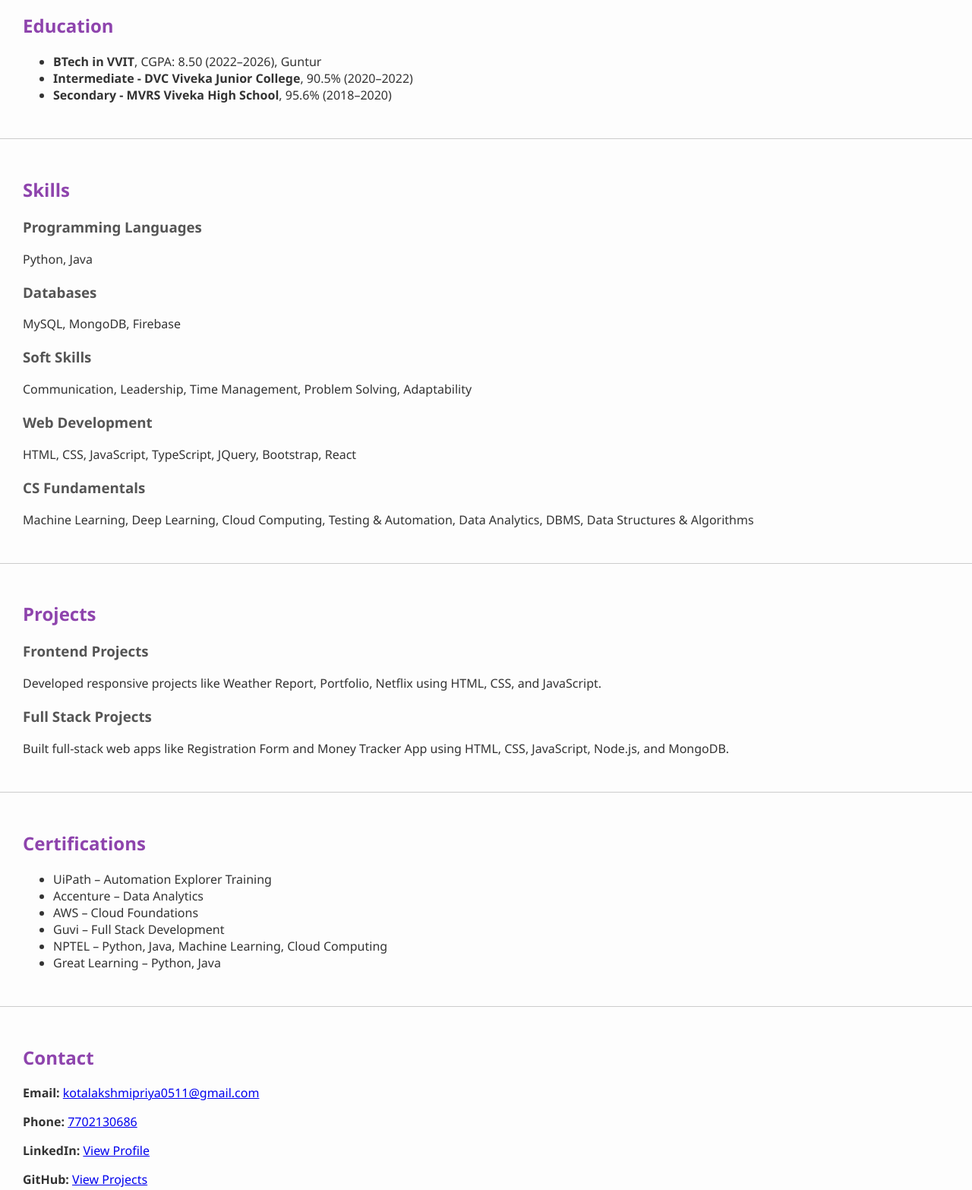
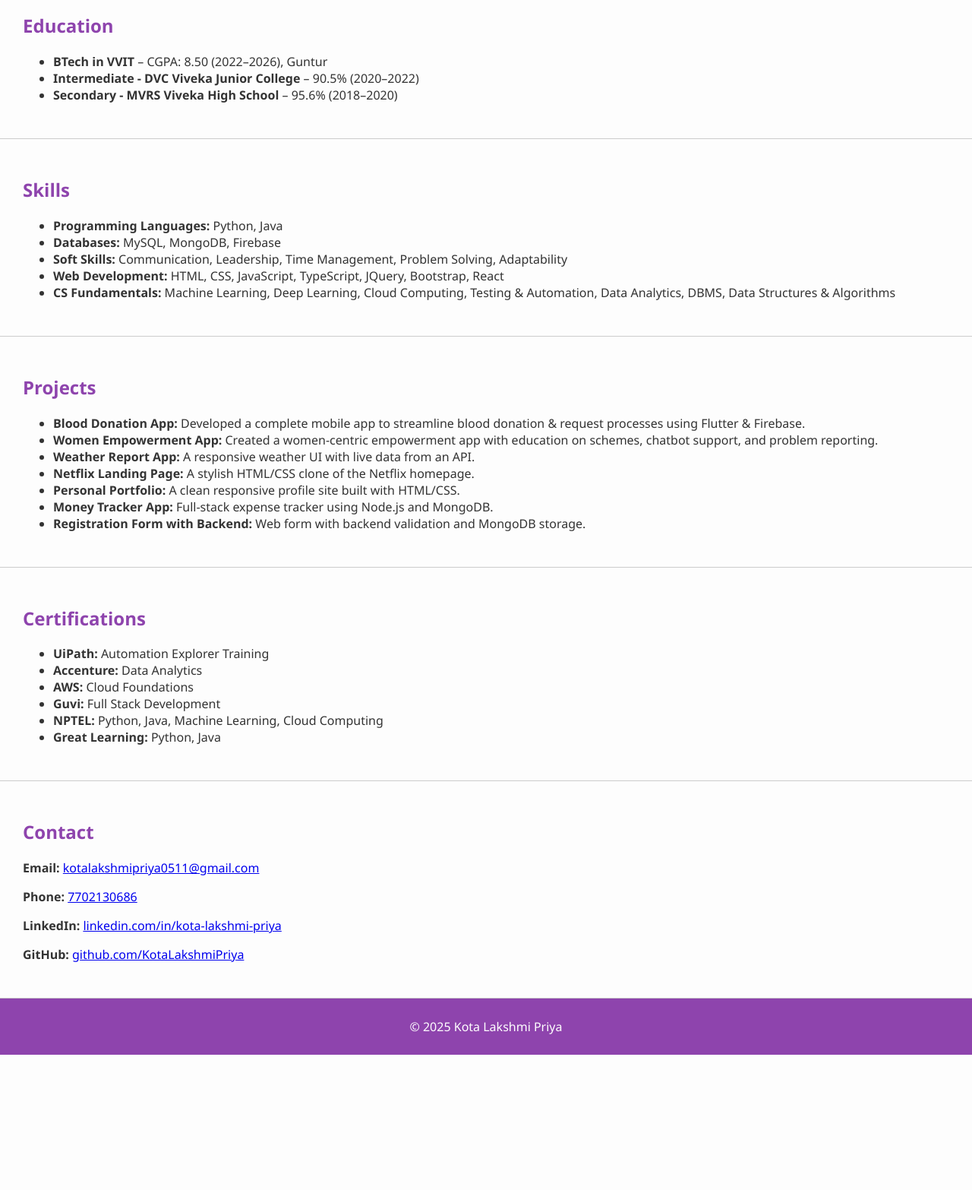
Before and after one commit to KotaLakshmiPriya/My-Portfolio, a plain HTML site: page index.html in a window 1280 px wide. Shown: the part 493-2059 px from the top of the page at 76% size. After the commit the page ends 1881 px from the top, so only its background shows below. Drawn offline with Linux system fonts and the light colour scheme.

Commit message:
Add files via upload

```diff
--- a/index.html
+++ b/index.html
@@ -7,7 +7,6 @@
   <link rel="stylesheet" href="style.css" />
 </head>
 <body>
-
   <header>
     <img src="profile.jpg" alt="Lakshmi Priya" class="profile-pic" />
     <h1>Kota Lakshmi Priya</h1>
@@ -21,50 +20,54 @@
     </nav>
   </header>
 
-
   <section id="about">
     <h2>Objective</h2>
-    <p>Motivated Computer Science and AI/ML student with a strong foundation in software development and problem-solving. Passionate about coding, automation, and AI. Seeking opportunities to apply my skills and contribute to impactful projects.</p>
+    <p>
+      Motivated Computer Science and AI/ML student with a strong foundation in software development and problem-solving.
+      Passionate about coding, automation, and AI. Seeking opportunities to apply my skills and contribute to impactful projects.
+    </p>
 
     <h2>Education</h2>
     <ul>
-      <li><strong>BTech in VVIT</strong>, CGPA: 8.50 (2022–2026), Guntur</li>
-      <li><strong>Intermediate - DVC Viveka Junior College</strong>, 90.5% (2020–2022)</li>
-      <li><strong>Secondary - MVRS Viveka High School</strong>, 95.6% (2018–2020)</li>
+      <li><strong>BTech in VVIT</strong> – CGPA: 8.50 (2022–2026), Guntur</li>
+      <li><strong>Intermediate - DVC Viveka Junior College</strong> – 90.5% (2020–2022)</li>
+      <li><strong>Secondary - MVRS Viveka High School</strong> – 95.6% (2018–2020)</li>
     </ul>
   </section>
 
   <section id="skills">
     <h2>Skills</h2>
-    <h3>Programming Languages</h3>
-    <p>Python, Java</p>
-    <h3>Databases</h3>
-    <p>MySQL, MongoDB, Firebase</p>
-    <h3>Soft Skills</h3>
-    <p>Communication, Leadership, Time Management, Problem Solving, Adaptability</p>
-    <h3>Web Development</h3>
-    <p>HTML, CSS, JavaScript, TypeScript, JQuery, Bootstrap, React</p>
-    <h3>CS Fundamentals</h3>
-    <p>Machine Learning, Deep Learning, Cloud Computing, Testing & Automation, Data Analytics, DBMS, Data Structures & Algorithms</p>
+    <ul>
+      <li><strong>Programming Languages:</strong> Python, Java</li>
+      <li><strong>Databases:</strong> MySQL, MongoDB, Firebase</li>
+      <li><strong>Soft Skills:</strong> Communication, Leadership, Time Management, Problem Solving, Adaptability</li>
+      <li><strong>Web Development:</strong> HTML, CSS, JavaScript, TypeScript, JQuery, Bootstrap, React</li>
+      <li><strong>CS Fundamentals:</strong> Machine Learning, Deep Learning, Cloud Computing, Testing & Automation, Data Analytics, DBMS, Data Structures & Algorithms</li>
+    </ul>
   </section>
 
   <section id="projects">
     <h2>Projects</h2>
-    <h3>Frontend Projects</h3>
-    <p>Developed responsive projects like Weather Report, Portfolio, Netflix using HTML, CSS, and JavaScript.</p>
-    <h3>Full Stack Projects</h3>
-    <p>Built full-stack web apps like Registration Form and Money Tracker App using HTML, CSS, JavaScript, Node.js, and MongoDB.</p>
+    <ul>
+      <li><strong>Blood Donation App:</strong> Developed a complete mobile app to streamline blood donation & request processes using Flutter & Firebase.</li>
+      <li><strong>Women Empowerment App:</strong> Created a women-centric empowerment app with education on schemes, chatbot support, and problem reporting.</li>
+      <li><strong>Weather Report App:</strong> A responsive weather UI with live data from an API.</li>
+      <li><strong>Netflix Landing Page:</strong> A stylish HTML/CSS clone of the Netflix homepage.</li>
+      <li><strong>Personal Portfolio:</strong> A clean responsive profile site built with HTML/CSS.</li>
+      <li><strong>Money Tracker App:</strong> Full-stack expense tracker using Node.js and MongoDB.</li>
+      <li><strong>Registration Form with Backend:</strong> Web form with backend validation and MongoDB storage.</li>
+    </ul>
   </section>
 
   <section id="certifications">
     <h2>Certifications</h2>
     <ul>
-      <li>UiPath – Automation Explorer Training</li>
-      <li>Accenture – Data Analytics</li>
-      <li>AWS – Cloud Foundations</li>
-      <li>Guvi – Full Stack Development</li>
-      <li>NPTEL – Python, Java, Machine Learning, Cloud Computing</li>
-      <li>Great Learning – Python, Java</li>
+      <li><strong>UiPath:</strong> Automation Explorer Training</li>
+      <li><strong>Accenture:</strong> Data Analytics</li>
+      <li><strong>AWS:</strong> Cloud Foundations</li>
+      <li><strong>Guvi:</strong> Full Stack Development</li>
+      <li><strong>NPTEL:</strong> Python, Java, Machine Learning, Cloud Computing</li>
+      <li><strong>Great Learning:</strong> Python, Java</li>
     </ul>
   </section>
 
@@ -72,8 +75,8 @@
     <h2>Contact</h2>
     <p><strong>Email:</strong> <a href="mailto:kotalakshmipriya0511@gmail.com">kotalakshmipriya0511@gmail.com</a></p>
     <p><strong>Phone:</strong> <a href="tel:7702130686">7702130686</a></p>
-    <p><strong>LinkedIn:</strong> <a href="https://linkedin.com/in/kota-lakshmi-priya-872a56269" target="_blank">View Profile</a></p>
-    <p><strong>GitHub:</strong> <a href="https://github.com/KotaLakshmiPriya" target="_blank">View Projects</a></p>
+    <p><strong>LinkedIn:</strong> <a href="https://linkedin.com/in/kota-lakshmi-priya-872a56269" target="_blank">linkedin.com/in/kota-lakshmi-priya</a></p>
+    <p><strong>GitHub:</strong> <a href="https://github.com/KotaLakshmiPriya" target="_blank">github.com/KotaLakshmiPriya</a></p>
   </section>
 
   <footer>
```
Lines whose indentation alone changed are shown as unchanged.
